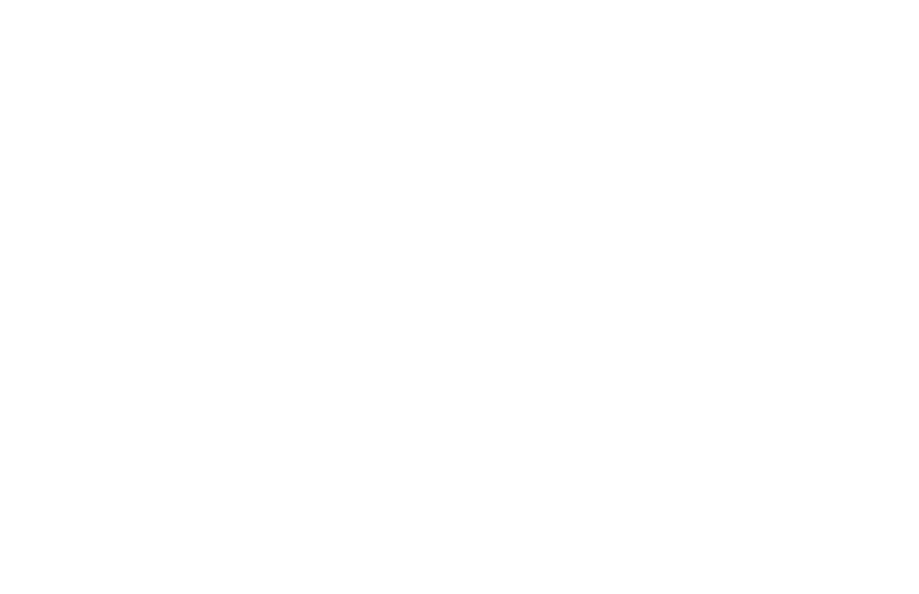
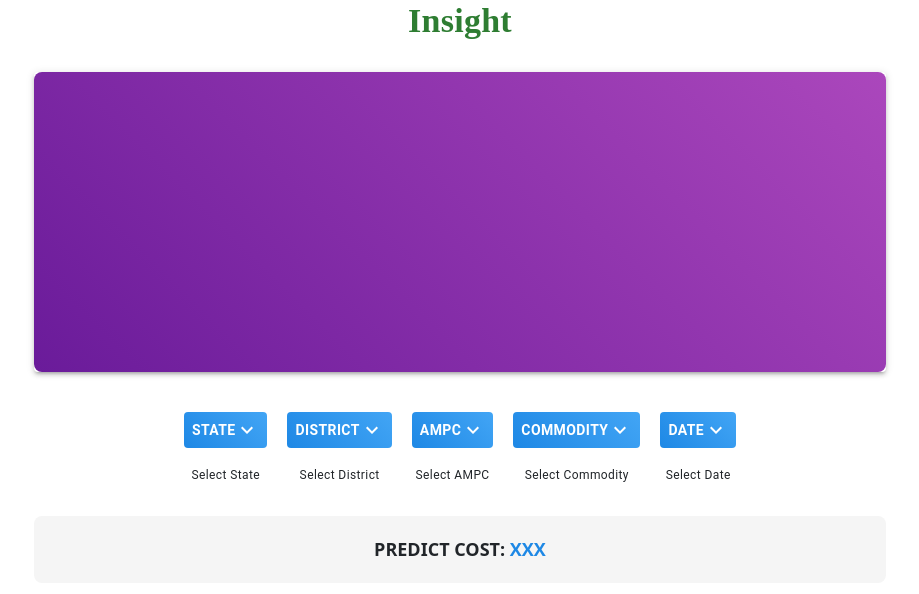
Before and after one commit to Nanthan15/Agri-Trade_Frontend, a React (Create React App) app: page /insightproduct in a window 1280 px wide. Before the commit this address had no page. Shown: the top 594 px of the page, without its empty margins (180-1099 px from the left). Built offline with nearby package versions, Linux system fonts and the light colour scheme.

Commit message:
Enhancement

```diff
--- a/package.json
+++ b/package.json
@@ -6,7 +6,7 @@
     "@emotion/react": "^11.14.0",
     "@emotion/styled": "^11.14.0",
     "@mui/icons-material": "^6.2.1",
-    "@mui/material": "^6.3.1",
+    "@mui/material": "^6.4.0",
     "@mui/styled-engine-sc": "^6.3.1",
     "@testing-library/jest-dom": "^5.17.0",
     "@testing-library/react": "^13.4.0",
@@ -16,6 +16,7 @@
     "bulma": "^1.0.2",
     "express": "^4.21.2",
     "multer": "^1.4.5-lts.1",
+    "papaparse": "^5.5.1",
     "react": "^18.3.1",
     "react-bootstrap": "^2.10.7",
     "react-dom": "^18.3.1",
--- a/src/App.js
+++ b/src/App.js
@@ -11,6 +11,8 @@ import ConsumerHome from './customer/cosumerhome';
 import ConsumerOrder from './customer/cosumerorder';
 import Payment from './customer/payment';
 import Predict from './AI/predict';
+import Insight from './farmer/InsightPage';
+import InsightPage from './farmer/InsightProductPage';
 
 const App = () => {
   return (
@@ -27,6 +29,8 @@ const App = () => {
         <Route path="/consumer/order" element={<ConsumerOrder/>} />
         <Route path="/consumer/payment" element={<Payment/>} />
         <Route path="/predict" element={<Predict/>} />
+        <Route path="/insight" element={<Insight/>}/>
+        <Route path="/insightproduct" element={<InsightPage/>}/>
       </Routes>
     </Router>
   );
--- a/src/components/compo/nav.js
+++ b/src/components/compo/nav.js
@@ -39,7 +39,7 @@ const NavBar = () => {
         <ul className="navbar-nav me-auto">
           <li className="nav-item active">
             <a className="nav-link" href="/">
-              Home <span className="sr-only">(current)</span>
+              Home
             </a>
           </li>
           {role === 'FARMER' && (
@@ -50,9 +50,9 @@ const NavBar = () => {
               <li className="nav-item">
                 <a className="nav-link" href="/orders">Orders</a>
               </li>
-              <li className="nav-item">
+              {/* <li className="nav-item">
                 <a className="nav-link" href="#">Something else here</a>
-              </li>
+              </li> */}
             </>
           )}
           {role === 'CUSTOMER' && (
@@ -63,9 +63,9 @@ const NavBar = () => {
               <li className="nav-item">
                 <a className="nav-link" href="/consumer/order">Orders</a>
               </li>
-              <li className="nav-item">
+              {/* <li className="nav-item">
                 <a className="nav-link" href="#">Something else here</a>
-              </li>
+              </li> */}
 
 
 
--- a/src/customer/cosumerhome.js
+++ b/src/customer/cosumerhome.js
@@ -54,6 +54,14 @@ const ConsumerHome = () => {
         setShowModal(true);
     };
 
+    const getImageUrl = (imageName) => {
+
+        const urlimg =  `http://localhost:5456${imageName}`;
+        console.log(urlimg);
+        return urlimg;
+      };
+
+
     const handleOrderSubmit = async () => {
         if (!selectedProduct) return;
         try {
@@ -98,7 +106,12 @@ const ConsumerHome = () => {
                         {allProducts.length > 0 ? (
                             allProducts.map((product, index) => (
                                 <Col key={product.prod_id || index} md={4} className="mb-4">
-                                    <Card>
+                                    <Card style={{ height: "700px", overflow: "hidden" }}>
+    <Card.Img
+        variant="top"
+        src={getImageUrl(product.prod_Img)}
+        alt={product.prod_Name}
+    />
     <Card.Body>
         <Card.Title>{product.prod_Name}</Card.Title>
         <Card.Text>{product.prod_Description}</Card.Text>
@@ -107,6 +120,7 @@ const ConsumerHome = () => {
         <Button variant="primary" onClick={() => handleBuyClick(product)}>Buy</Button>
     </Card.Body>
 </Card>
+
                                 </Col>
                             ))
                         ) : (
--- a/src/farmer/AddNewProductCard.js
+++ b/src/farmer/AddNewProductCard.js
@@ -1,7 +1,8 @@
 import React, { useState , useEffect } from 'react';
-import { Card, Box, Modal, Typography, TextField, Button, IconButton } from '@mui/material';
+import { Card, Box, Modal, Typography, TextField, Button, IconButton ,Stack } from '@mui/material';
 import AddIcon from '@mui/icons-material/Add';
 import { useNavigate } from 'react-router-dom';
+import HelpOutlineIcon from '@mui/icons-material/HelpOutline';
 
 const AddNewProductCard = () => {
   const [open, setOpen] = useState(false);
@@ -135,9 +136,12 @@ const AddNewProductCard = () => {
             p: 4,
           }}
         >
-          <Typography variant="h6" mb={2}>
-            Add New Product
-          </Typography>
+         <Stack direction="row" justifyContent="space-between" alignItems="center" sx={{ mb: 2 }}>
+    <Typography variant="h6">
+      Add New Product
+    </Typography>
+    <HelpOutlineIcon sx={{ cursor: 'pointer', color: 'gray' }} />
+  </Stack>
           <form onSubmit={handleSubmit}>
             <TextField
               fullWidth
--- /dev/null
+++ b/src/farmer/InsightPage.js
@@ -0,0 +1,130 @@
+import React, { useState } from "react";
+import {
+  Container,
+  Typography,
+  Button,
+  Box,
+  Table,
+  TableBody,
+  TableCell,
+  TableContainer,
+  TableHead,
+  TableRow,
+  Paper,
+} from "@mui/material";
+import { styled } from "@mui/material/styles";
+import Papa from "papaparse";
+
+// Custom Styled Components
+const UploadButton = styled(Button)({
+  marginTop: 20,
+  marginBottom: 20,
+  fontSize: "16px",
+  fontWeight: "bold",
+  background: "linear-gradient(45deg, #1e88e5, #42a5f5)",
+  color: "#ffffff",
+  padding: "10px 20px",
+  "&:hover": {
+    background: "linear-gradient(45deg, #1565c0, #1e88e5)",
+  },
+});
+
+const GradientHeaderCell = styled(TableCell)({
+  background: "linear-gradient(45deg, #f48fb1, #f06292)",
+  color: "#ffffff",
+  fontWeight: "bold",
+  fontSize: "16px",
+  textAlign: "center",
+});
+
+const DummyGraph = styled(Box)({
+  height: 200,
+  margin: 20,
+  background: "linear-gradient(45deg, #6a1b9a, #ab47bc)",
+  borderRadius: 8,
+});
+
+const Title = styled(Typography)({
+  fontFamily: "'Roboto Slab', serif",
+  color: "#2e7d32",
+  textAlign: "center",
+  fontWeight: "bold",
+  marginBottom: 30,
+});
+
+const Insight = () => {
+  const [tableData, setTableData] = useState([]);
+  const [headers, setHeaders] = useState([]);
+
+  const handleFileUpload = (e) => {
+    const file = e.target.files[0];
+    if (!file) return;
+
+    Papa.parse(file, {
+      header: true,
+      complete: (results) => {
+        const rows = results.data.slice(0, 5); // Show only the top 5 rows
+        const headerKeys = Object.keys(results.data[0]);
+        setHeaders(headerKeys);
+        setTableData(rows);
+      },
+    });
+  };
+
+  return (
+    <Container maxWidth="md">
+      <Title variant="h4">Insight</Title>
+
+      <UploadButton variant="contained" component="label">
+        Add Dataset
+        <input
+          type="file"
+          hidden
+          accept=".csv"
+          onChange={handleFileUpload}
+        />
+      </UploadButton>
+
+      {tableData.length > 0 && (
+        <>
+          <Typography variant="h6" gutterBottom>
+            Top 5 Rows of Uploaded Dataset
+          </Typography>
+          <TableContainer component={Paper}>
+            <Table>
+              <TableHead>
+                <TableRow>
+                  {headers.map((header) => (
+                    <GradientHeaderCell key={header}>
+                      {header}
+                    </GradientHeaderCell>
+                  ))}
+                </TableRow>
+              </TableHead>
+              <TableBody>
+                {tableData.map((row, index) => (
+                  <TableRow key={index}>
+                    {headers.map((header) => (
+                      <TableCell key={header}>{row[header]}</TableCell>
+                    ))}
+                  </TableRow>
+                ))}
+              </TableBody>
+            </Table>
+          </TableContainer>
+        </>
+      )}
+
+      <Box mt={4}>
+        <Typography variant="h5" gutterBottom>
+          Report
+        </Typography>
+        <DummyGraph />
+        <DummyGraph />
+        <DummyGraph />
+      </Box>
+    </Container>
+  );
+};
+
+export default Insight;
--- /dev/null
+++ b/src/farmer/InsightProductPage.js
@@ -0,0 +1,133 @@
+import React, { useState } from "react";
+import {
+  Container,
+  Typography,
+  Box,
+  Button,
+  Menu,
+  MenuItem,
+  Paper,
+} from "@mui/material";
+import { styled } from "@mui/material/styles";
+import KeyboardArrowDownIcon from '@mui/icons-material/KeyboardArrowDown';
+const Title = styled(Typography)({
+  fontFamily: "'Roboto Slab', serif",
+  color: "#2e7d32",
+  textAlign: "center",
+  fontWeight: "bold",
+  marginBottom: 30,
+});
+
+const DummyGraph = styled(Box)({
+  height: 300,
+  marginBottom: 30,
+  background: "linear-gradient(45deg, #6a1b9a, #ab47bc)",
+  borderRadius: 8,
+});
+
+const StyledButton = styled(Button)({
+  margin: "10px",
+  background: "linear-gradient(45deg, #1e88e5, #42a5f5)",
+  color: "#ffffff",
+  fontWeight: "bold",
+  "&:hover": {
+    background: "linear-gradient(45deg, #1565c0, #1e88e5)",
+  },
+});
+
+const PredictionBox = styled(Box)({
+  marginTop: 30,
+  padding: "20px",
+  background: "#f5f5f5",
+  textAlign: "center",
+  borderRadius: 8,
+  fontSize: "18px",
+  fontWeight: "bold",
+});
+
+const InsightPage = () => {
+  const [anchorEl, setAnchorEl] = useState(null);
+  const [selectedValue, setSelectedValue] = useState({
+    State: "Select State",
+    District: "Select District",
+    AMPC: "Select AMPC",
+    Commodity: "Select Commodity",
+    Date: "Select Date",
+  });
+
+  const handleClick = (event, key) => {
+    setAnchorEl({ anchor: event.currentTarget, key });
+  };
+
+  const handleClose = (value) => {
+    if (value) {
+      setSelectedValue((prev) => ({
+        ...prev,
+        [anchorEl.key]: value,
+      }));
+    }
+    setAnchorEl(null);
+  };
+
+  const dropdownOptions = {
+    State: ["Karnataka", "Maharashtra", "Tamil Nadu", "Kerala"],
+    District: ["Bangalore", "Mumbai", "Chennai", "Kochi"],
+    AMPC: ["Market 1", "Market 2", "Market 3"],
+    Commodity: ["Rice", "Wheat", "Maize", "Sugar"],
+    Date: ["2025-01-20", "2025-01-21", "2025-01-22"],
+  };
+
+  return (
+    <Container maxWidth="md">
+      <Title variant="h4">Insight</Title>
+
+      {/* Graph Section */}
+      <Paper elevation={3}>
+        <DummyGraph />
+      </Paper>
+
+      {/* Dropdown Buttons */}
+      <Box display="flex" justifyContent="center" flexWrap="wrap" mt={3}>
+        {Object.keys(dropdownOptions).map((key) => (
+          <div key={key}>
+            <StyledButton
+              onClick={(event) => handleClick(event, key)}
+            >
+              {key}
+              <KeyboardArrowDownIcon></KeyboardArrowDownIcon>
+            </StyledButton>
+            <Menu
+              anchorEl={anchorEl?.anchor}
+              open={anchorEl?.key === key}
+              onClose={() => handleClose()}
+            >
+              {dropdownOptions[key].map((option) => (
+                <MenuItem
+                  key={option}
+                  onClick={() => handleClose(option)}
+                >
+                  {option}
+                </MenuItem>
+              ))}
+            </Menu>
+            <Typography
+              variant="caption"
+              display="block"
+              align="center"
+              mt={1}
+            >
+              {selectedValue[key]}
+            </Typography>
+          </div>
+        ))}
+      </Box>
+
+      {/* Prediction Section */}
+      <PredictionBox>
+        PREDICT COST: <span style={{ color: "#1e88e5" }}>XXX</span>
+      </PredictionBox>
+    </Container>
+  );
+};
+
+export default InsightPage;
```
Also changed, not shown: src/customer/cosumerorder.js (+46 -48 lines), src/farmer/ProductModal.js (+11 -16 lines), 1 other file (tests, documents, lock files or other folders). Lines whose indentation alone changed are shown as unchanged.
